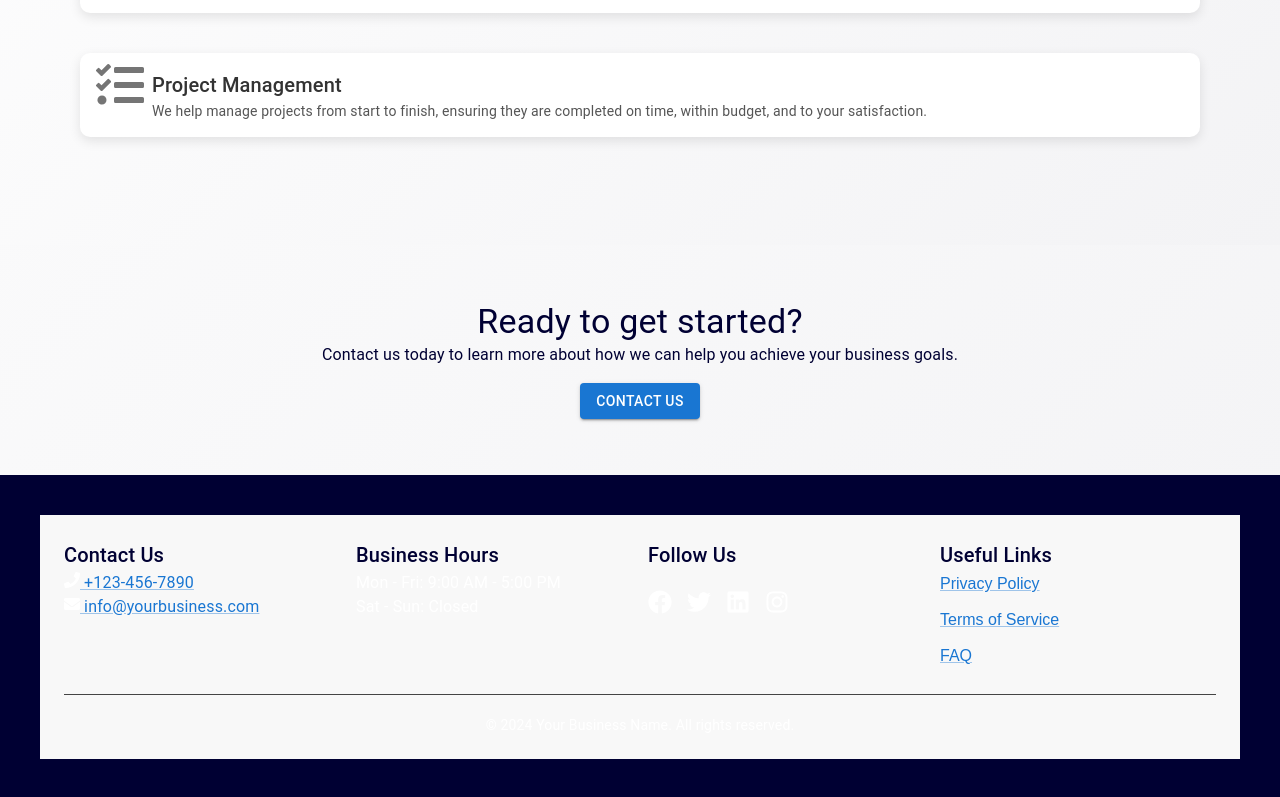
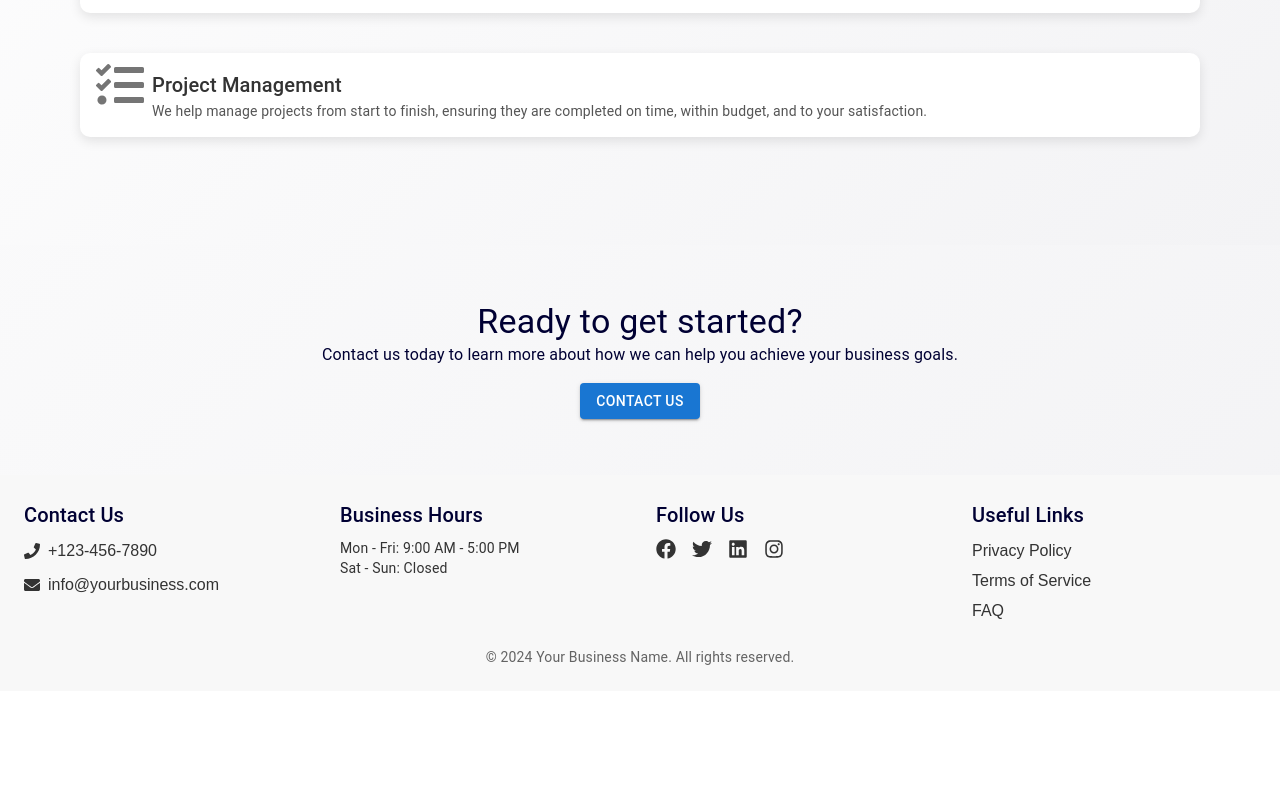
Before and after one commit to CustomCraft-Software-LLC/Website_SM, a Gatsby site: page / in a window 1280 px wide. Shown: the part 1161-1958 px from the top of the page. After the commit the page ends 1852 px from the top, so only its background shows below. Built offline with nearby package versions, Linux system fonts and the light colour scheme; Gatsby itself is replaced by a stand-in of ours.

Commit message:
proper nav, contact, foot

```diff
--- a/src/components/ContactForm.js
+++ b/src/components/ContactForm.js
@@ -87,7 +87,6 @@ const ContactForm = () => {
                 fullWidth
                 error={!!errors.message}
                 helperText={errors.message}
-                inputProps={{ maxLength: 1000 }}
             />
 
             <Button
--- a/src/components/Footer.js
+++ b/src/components/Footer.js
@@ -1,69 +1,78 @@
 import React from "react";
 import { Box, Typography, Link, Grid } from "@mui/material";
 import { FaFacebook, FaTwitter, FaLinkedin, FaInstagram, FaPhone, FaEnvelope } from "react-icons/fa";
-import "../styles/layout.css";
 
 const Footer = () => {
   return (
-    <footer className="footer">
-      <Box className="container" sx={{ padding: 3, backgroundColor: '#f8f8f8' }}>
-        <Grid container spacing={2} className="footer-content">
+    <footer>
+      <Box sx={{ padding: 3, backgroundColor: '#f8f8f8' }}>
+        <Grid container spacing={4} justifyContent="center">
           <Grid item xs={12} sm={6} md={3}>
-            <Typography variant="h6">Contact Us</Typography>
-            <Typography>
+            <Typography variant="h6" gutterBottom>Contact Us</Typography>
+            <Box sx={{ display: 'flex', alignItems: 'center', gap: 1, mb: 1 }}>
               <FaPhone />
-              <Link href="tel:+1234567890" aria-label="Phone number"> +123-456-7890</Link>
-            </Typography>
-            <Typography>
+              <Link href="tel:+1234567890" aria-label="Phone number" underline="none" sx={{ color: 'inherit' }}>
+                +123-456-7890
+              </Link>
+            </Box>
+            <Box sx={{ display: 'flex', alignItems: 'center', gap: 1 }}>
               <FaEnvelope />
-              <Link href="mailto:info@yourbusiness.com" aria-label="Email address"> info@yourbusiness.com</Link>
-            </Typography>
+              <Link href="mailto:info@yourbusiness.com" aria-label="Email address" underline="none" sx={{ color: 'inherit' }}>
+                info@yourbusiness.com
+              </Link>
+            </Box>
           </Grid>
 
           <Grid item xs={12} sm={6} md={3}>
-            <Typography variant="h6">Business Hours</Typography>
-            <Typography>Mon - Fri: 9:00 AM - 5:00 PM</Typography>
-            <Typography>Sat - Sun: Closed</Typography>
+            <Typography variant="h6" gutterBottom>Business Hours</Typography>
+            <Typography variant="body2">Mon - Fri: 9:00 AM - 5:00 PM</Typography>
+            <Typography variant="body2">Sat - Sun: Closed</Typography>
           </Grid>
 
           <Grid item xs={12} sm={6} md={3}>
-            <Typography variant="h6">Follow Us</Typography>
-            <Box component="ul" className="social-links" sx={{ listStyle: 'none', padding: 0 }}>
+            <Typography variant="h6" gutterBottom>Follow Us</Typography>
+            <Box sx={{ display: 'flex', gap: 2, mt: 1 }}>
+              <Link href="https://facebook.com" target="_blank" rel="noopener noreferrer" aria-label="Facebook" sx={{ color: 'inherit' }}>
+                <FaFacebook size={20} />
+              </Link>
+              <Link href="https://twitter.com" target="_blank" rel="noopener noreferrer" aria-label="Twitter" sx={{ color: 'inherit' }}>
+                <FaTwitter size={20} />
+              </Link>
+              <Link href="https://linkedin.com" target="_blank" rel="noopener noreferrer" aria-label="LinkedIn" sx={{ color: 'inherit' }}>
+                <FaLinkedin size={20} />
+              </Link>
+              <Link href="https://instagram.com" target="_blank" rel="noopener noreferrer" aria-label="Instagram" sx={{ color: 'inherit' }}>
+                <FaInstagram size={20} />
+              </Link>
+            </Box>
+          </Grid>
+
+          <Grid item xs={12} sm={6} md={3}>
+            <Typography variant="h6" gutterBottom>Useful Links</Typography>
+            <Box component="ul" sx={{ listStyle: 'none', padding: 0, margin: 0 }}>
               <li>
-                <Link href="https://facebook.com" target="_blank" rel="noopener noreferrer" aria-label="Facebook">
-                  <FaFacebook />
+                <Link href="/privacy-policy" aria-label="Privacy Policy" underline="none" sx={{ color: 'inherit', display: 'block', mb: 0.5 }}>
+                  Privacy Policy
                 </Link>
               </li>
               <li>
-                <Link href="https://twitter.com" target="_blank" rel="noopener noreferrer" aria-label="Twitter">
-                  <FaTwitter />
+                <Link href="/terms-of-service" aria-label="Terms of Service" underline="none" sx={{ color: 'inherit', display: 'block', mb: 0.5 }}>
+                  Terms of Service
                 </Link>
               </li>
               <li>
-                <Link href="https://linkedin.com" target="_blank" rel="noopener noreferrer" aria-label="LinkedIn">
-                  <FaLinkedin />
-                </Link>
-              </li>
-              <li>
-                <Link href="https://instagram.com" target="_blank" rel="noopener noreferrer" aria-label="Instagram">
-                  <FaInstagram />
+                <Link href="/faq" aria-label="FAQ" underline="none" sx={{ color: 'inherit', display: 'block' }}>
+                  FAQ
                 </Link>
               </li>
             </Box>
           </Grid>
-
-          <Grid item xs={12} sm={6} md={3}>
-            <Typography variant="h6">Useful Links</Typography>
-            <Box component="ul" className="footer-links" sx={{ listStyle: 'none', padding: 0 }}>
-              <li><Link href="/privacy-policy" aria-label="Privacy Policy">Privacy Policy</Link></li>
-              <li><Link href="/terms-of-service" aria-label="Terms of Service">Terms of Service</Link></li>
-              <li><Link href="/faq" aria-label="FAQ">FAQ</Link></li>
-            </Box>
-          </Grid>
         </Grid>
 
-        <Box className="footer-bottom" sx={{ marginTop: 2, textAlign: 'center' }}>
-          <Typography variant="body2">© {new Date().getFullYear()} Your Business Name. All rights reserved.</Typography>
+        <Box sx={{ textAlign: 'center', mt: 3 }}>
+          <Typography variant="body2" color="textSecondary">
+            © {new Date().getFullYear()} Your Business Name. All rights reserved.
+          </Typography>
         </Box>
       </Box>
     </footer>
--- a/src/components/Header.js
+++ b/src/components/Header.js
@@ -4,7 +4,7 @@ import { FaBars, FaTimes } from "react-icons/fa";
 import { AppBar, Toolbar, Typography, IconButton, Drawer, List, ListItem, ListItemText } from "@mui/material";
 
 const NavLinks = ({ onLinkClick }) => (
-  <List sx={{ display: "flex", gap: "16px", padding: 0 }}>
+  <List sx={{ display: "flex", gap: "16px", padding: 0, flexDirection: { xs: 'column', md: 'row' } }}>
     {[
       { text: "Home", to: "/" },
       { text: "About", to: "/about" },
@@ -19,7 +19,7 @@ const NavLinks = ({ onLinkClick }) => (
         onClick={onLinkClick}
         key={text}
         sx={{
-          color: "#fff",
+          color: "#003",
           padding: "8px 16px",
           "&:hover": { backgroundColor: "rgba(255, 255, 255, 0.1)" },
         }}
@@ -45,8 +45,8 @@ const Header = () => {
     <AppBar
       position="sticky"
       sx={{
-        backgroundColor: "#333",
-        color: "#fff",
+        backgroundColor: "#f8f8f8",
+        color: "#003",
         top: 0,
         zIndex: 1000,
       }}
@@ -57,25 +57,20 @@ const Header = () => {
           component={Link}
           to="/"
           sx={{
-            color: "#fff",
+            color: "#003",
             textDecoration: "none",
             fontWeight: "bold",
-            flexGrow: 1,
           }}
         >
           Your Business Name
         </Typography>
 
-        {/* Horizontal NavLinks for desktop view */}
-        <nav
-          sx={{
-            display: { xs: "none", md: "flex" },
-          }}
-        >
+        {/* Desktop Navigation */}
+        <nav sx={{ display: { xs: "none", md: "flex" } }}>
           <NavLinks onLinkClick={closeMobileMenu} />
         </nav>
 
-        {/* Mobile Menu Icon and Drawer */}
+        {/* Mobile Menu Icon */}
         <IconButton
           edge="end"
           color="inherit"
@@ -89,15 +84,15 @@ const Header = () => {
           {isMobileMenuOpen ? <FaTimes /> : <FaBars />}
         </IconButton>
 
+        {/* Mobile Drawer */}
         <Drawer
           anchor="right"
           open={isMobileMenuOpen}
           onClose={closeMobileMenu}
           sx={{
-            display: { xs: "block", md: "none" }, // Only show Drawer on mobile screens
             "& .MuiDrawer-paper": {
               width: "250px",
-              backgroundColor: "#444",
+              backgroundColor: "#333",
               color: "#fff",
               paddingTop: "20px",
             },
```
